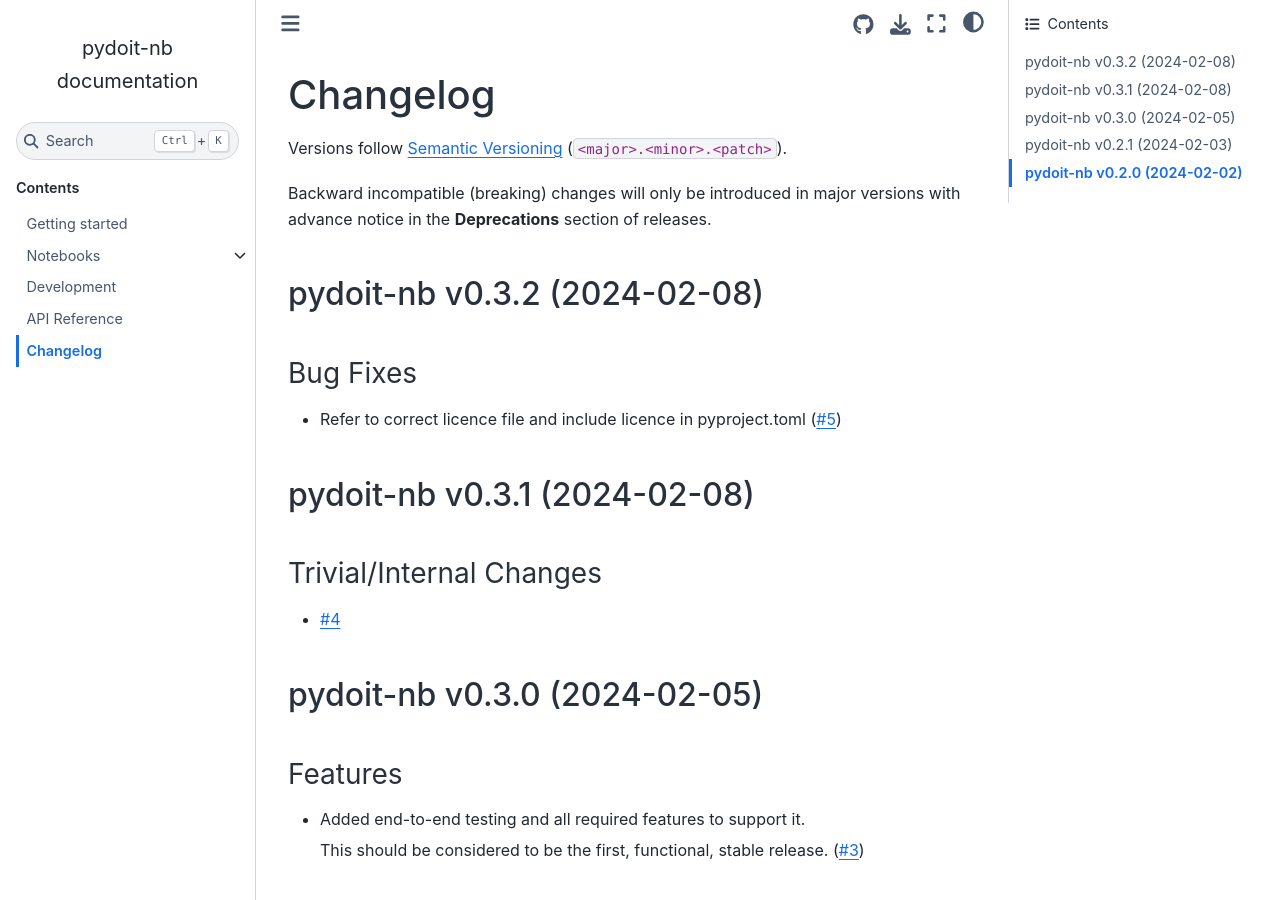
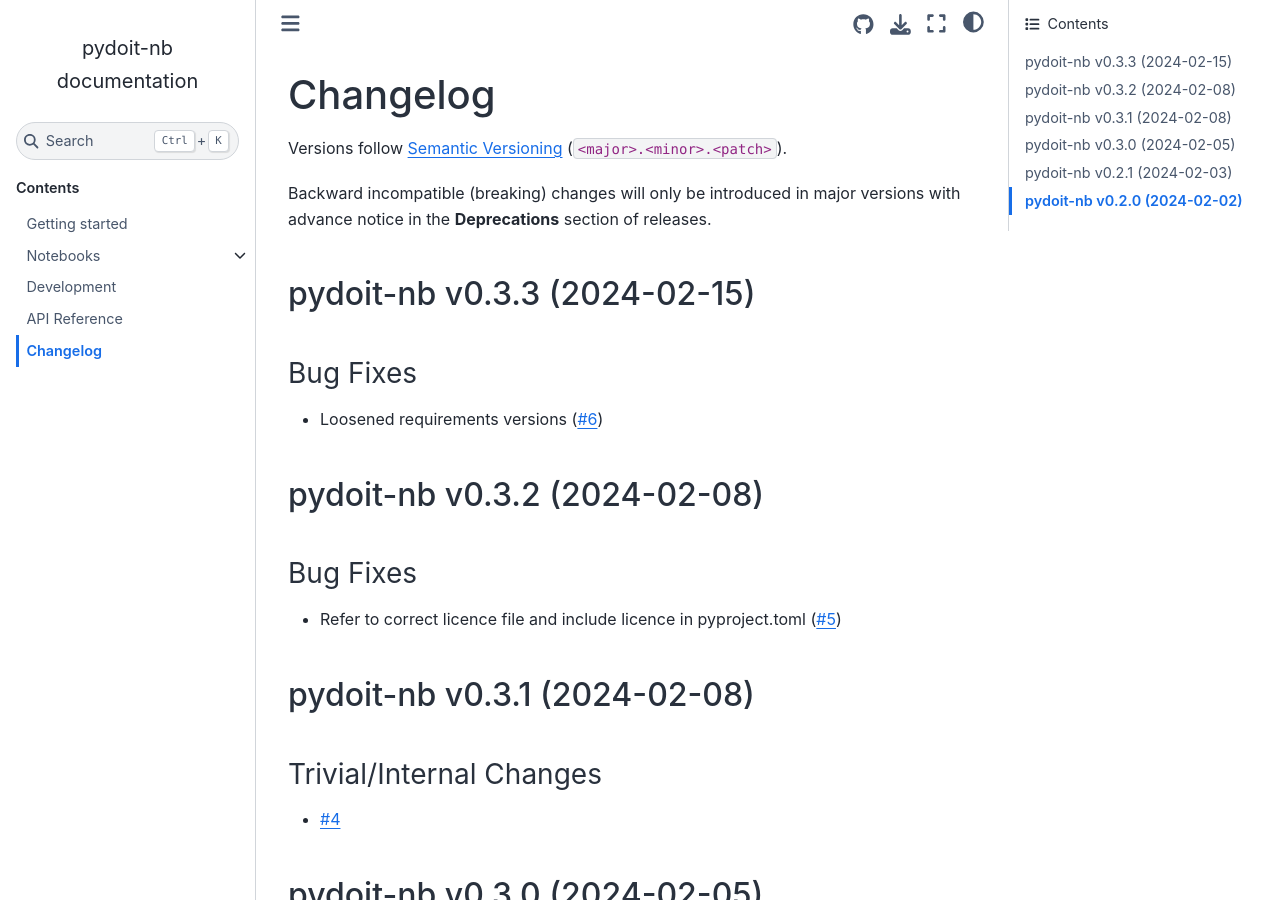
Before and after one commit to znichollscr/pydoit-nb, a Sphinx documentation site: the page built from docs/source/changelog.md, in a window 1280 px wide and 900 px high. Built offline with Sphinx 7.4.7 and the Sphinx Book theme 1.1.4, drawn with Linux system fonts in a browser that asks for light colours; pages that are not in the unit, such as notebooks, are missing from menus.

Commit message:
bump: version 0.3.3a0 -> 0.3.3

```diff
--- a/docs/source/changelog.md
+++ b/docs/source/changelog.md
@@ -18,6 +18,14 @@
 -->
 
 <!-- towncrier release notes start -->
+
+## pydoit-nb v0.3.3 (2024-02-15)
+
+
+### Bug Fixes
+
+- Loosened requirements versions ([#6](https://github.com/climate-resource/pydoit-nb/pulls/6))
+
 
 ## pydoit-nb v0.3.2 (2024-02-08)
 
--- a/pyproject.toml
+++ b/pyproject.toml
@@ -1,6 +1,6 @@
 [tool.poetry]
 name = "pydoit-nb"
-version = "0.3.3a0"
+version = "0.3.3"
 description = "Library to support combining jupyter notebooks and pydoit."
 authors = ["Zebedee Nicholls <zebedee.nicholls@climate-resource.com>"]
 readme = "README.md"
```
Also changed, not shown: changelog/6.fix.md (deleted, +0 -1 lines).
